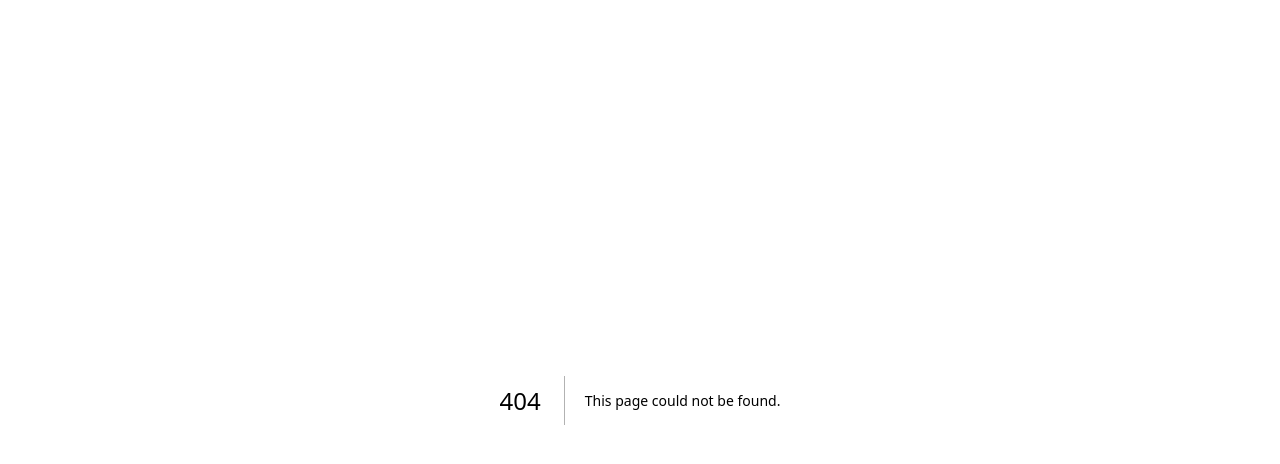
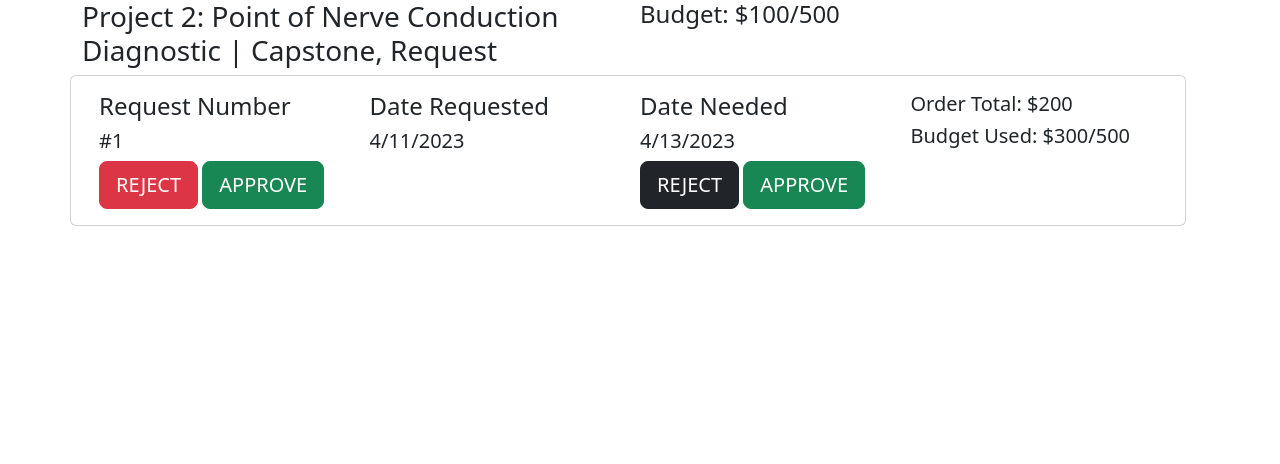
Before and after one commit to UTDallasEPICS/UTDesign-Procurement, a Next.js app in the folder procurement-manager/: page /orders/mentor in a window 1280 px wide. Before the commit this address had no page. Shown: the top 464 px of the page. Built offline with nearby package versions, Linux system fonts and the light colour scheme.

Commit message:
create webpage for mentor

```diff
--- /dev/null
+++ b/procurement-manager/pages/orders/mentor.tsx
@@ -0,0 +1,60 @@
+import React from 'react'
+import { Container, Row, Col, Card, Button } from 'react-bootstrap'
+
+export default function mentor() {
+  return (
+    <>
+    <Container>
+        <Row className='big-row'>
+            <Row className='small-row'>
+                <Col Lg={10}>
+                  <h3>Project 2: Point of Nerve Conduction Diagnostic | Capstone, Request</h3>
+                </Col>
+                <Col Lg={2}>
+                  <h4>Budget: $100/500</h4>
+                </Col>
+            </Row>
+
+            <Row className='small-row'>
+              <Card>
+                <Card.Body>
+                  <Row className='smaller-row'>
+                    <Col>
+                      <h4>Request Number</h4>
+                      <h5>#1</h5>
+                    </Col>
+                    <Col>
+                    <h4>Date Requested</h4>
+                    <h5>4/11/2023</h5>
+                    </Col>
+                    <Col>
+                    <h4>Date Needed</h4>
+                    <h5>4/13/2023</h5>
+                    </Col>
+                    <Col>
+                    <h5>Order Total: $200</h5>
+                    <h5>Budget Used: $300/500</h5>
+                    </Col>
+                  </Row>
+                  <Row className='smaller-row'>
+                    <Col>
+                      <Button variant="danger" size="lg">REJECT</Button>{' '}
+                      <Button variant="success" size="lg">APPROVE</Button>{' '}
+                    </Col>
+                    <Col>
+                      <Button variant="dark" size="lg">REJECT</Button>{' '}
+                      <Button variant="success" size="lg">APPROVE</Button>{' '}
+                    </Col>
+
+                  </Row>
+
+                </Card.Body>
+
+              </Card>
+
+            </Row>
+        </Row>
+    </Container>
+    </>
+  )
+}
```
